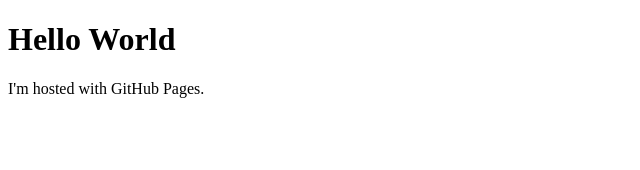
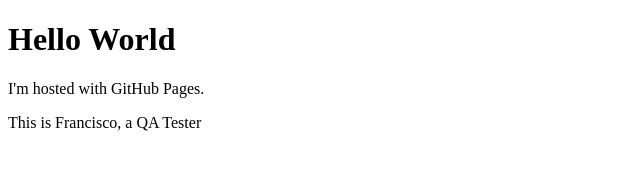
Before and after one commit to francesko1991/francesko1991.github.io, a plain HTML site: page index.html in a window 1280 px wide. Shown: the whole page, without its empty margins (0-640 px from the left). Drawn offline with Linux system fonts and the light colour scheme.

Commit message:
Update index.html

```diff
--- a/index.html
+++ b/index.html
@@ -1,7 +1,8 @@
 <!DOCTYPE html>
 <html>
-<body>
+ <body>
 <h1>Hello World</h1>
 <p>I'm hosted with GitHub Pages.</p>
-</body>
+<p>This is Francisco, a QA Tester</p>
+ </body>
 </html>
```
